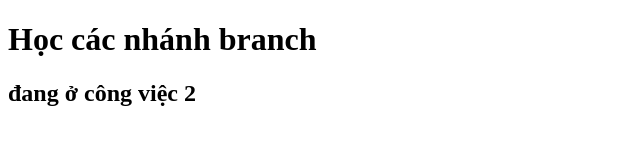
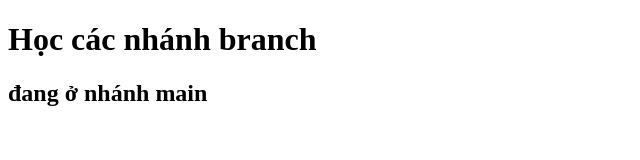
Before and after one commit to Saya2407/Duan4, a plain HTML site: page index.html in a window 1280 px wide. Shown: the full height of the page, 0-640 px from the left. Drawn offline with Linux system fonts and the light colour scheme.

Commit message:
2. commit công việc 2 lần 1

```diff
--- a/index.html
+++ b/index.html
@@ -1,12 +1,12 @@
 <!DOCTYPE html>
 <html lang="vi">
-<head>
-    <meta charset="UTF-8">
-    <meta name="viewport" content="width=device-width, initial-scale=1.0">
+  <head>
+    <meta charset="UTF-8" />
+    <meta name="viewport" content="width=device-width, initial-scale=1.0" />
     <title>Du an 4</title>
-</head>
-<body>
+  </head>
+  <body>
     <h1>Học các nhánh branch</h1>
-    <h2>đang ở công việc 2</h2>
-</body>
+    <h2>đang ở nhánh main</h2>
+  </body>
 </html>
```
